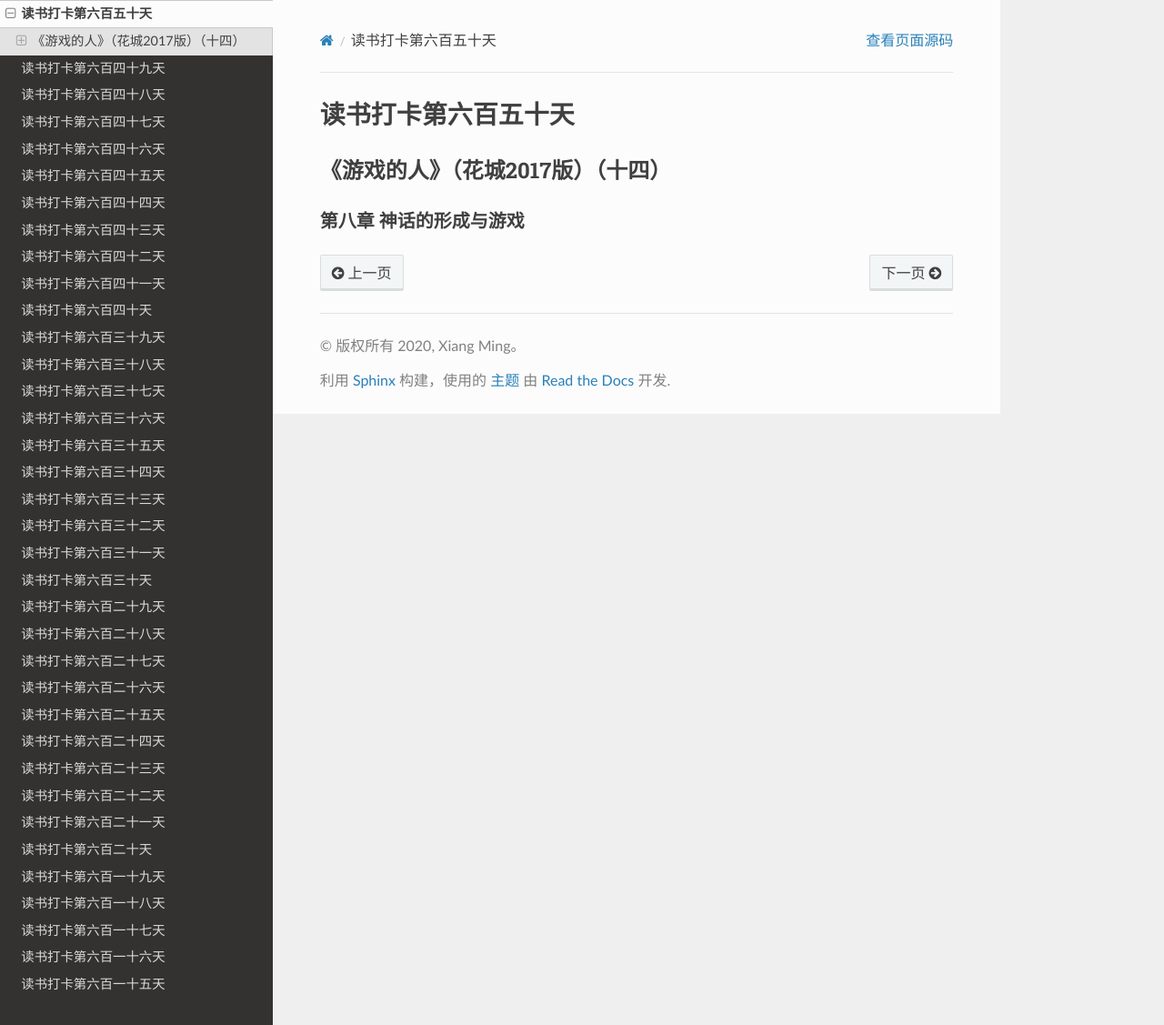
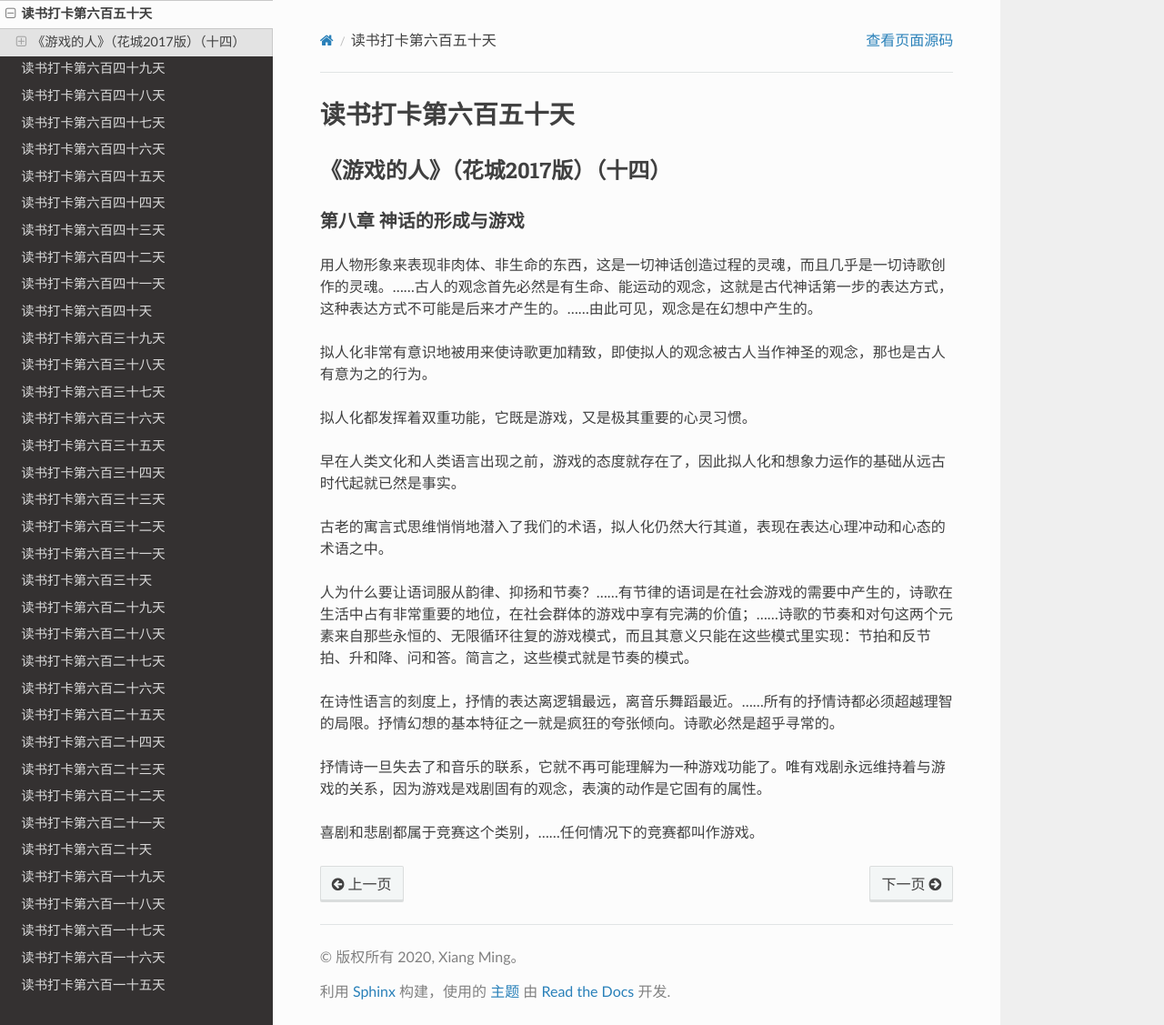
Before and after one commit to xiangming1975/reading, a Sphinx documentation site: the page built from source/2022-09-30.md, in a window 1280 px wide and 1127 px high. Shown: the whole window at 91% size. Built offline with Sphinx 7.4.7 and the Read the Docs theme 2.0.0, drawn with Linux system fonts in a browser that asks for light colours.

Commit message:
自动提交时间: 2022-10-01T17:27:09,106958966+08:00

```diff
--- a/source/2022-09-30.md
+++ b/source/2022-09-30.md
@@ -1,3 +1,21 @@
 # 读书打卡第六百五十天
 ## 《游戏的人》（花城2017版）（十四）
 ### 第八章 神话的形成与游戏
+
+用人物形象来表现非肉体、非生命的东西，这是一切神话创造过程的灵魂，而且几乎是一切诗歌创作的灵魂。……古人的观念首先必然是有生命、能运动的观念，这就是古代神话第一步的表达方式，这种表达方式不可能是后来才产生的。……由此可见，观念是在幻想中产生的。
+
+拟人化非常有意识地被用来使诗歌更加精致，即使拟人的观念被古人当作神圣的观念，那也是古人有意为之的行为。
+
+拟人化都发挥着双重功能，它既是游戏，又是极其重要的心灵习惯。
+
+早在人类文化和人类语言出现之前，游戏的态度就存在了，因此拟人化和想象力运作的基础从远古时代起就已然是事实。
+
+古老的寓言式思维悄悄地潜入了我们的术语，拟人化仍然大行其道，表现在表达心理冲动和心态的术语之中。
+
+人为什么要让语词服从韵律、抑扬和节奏？……有节律的语词是在社会游戏的需要中产生的，诗歌在生活中占有非常重要的地位，在社会群体的游戏中享有完满的价值；……诗歌的节奏和对句这两个元素来自那些永恒的、无限循环往复的游戏模式，而且其意义只能在这些模式里实现：节拍和反节拍、升和降、问和答。简言之，这些模式就是节奏的模式。
+
+在诗性语言的刻度上，抒情的表达离逻辑最远，离音乐舞蹈最近。……所有的抒情诗都必须超越理智的局限。抒情幻想的基本特征之一就是疯狂的夸张倾向。诗歌必然是超乎寻常的。
+
+抒情诗一旦失去了和音乐的联系，它就不再可能理解为一种游戏功能了。唯有戏剧永远维持着与游戏的关系，因为游戏是戏剧固有的观念，表演的动作是它固有的属性。
+
+喜剧和悲剧都属于竞赛这个类别，……任何情况下的竞赛都叫作游戏。
```
Also changed, not shown: source/2022-10-01.md (added, +19 -0 lines), source/2022-10-02.md (added, +34 -0 lines), source/2022-10-03.md (added, +32 -0 lines), source/2022-10-04.md (added, +13 -0 lines).
